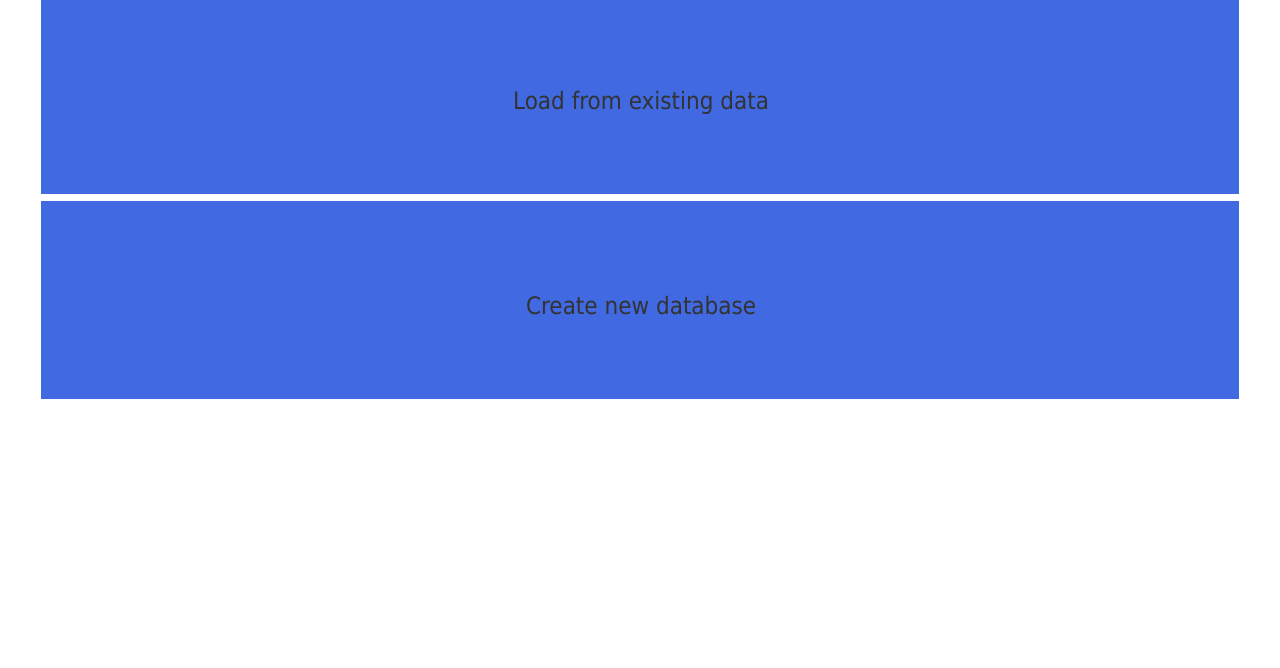
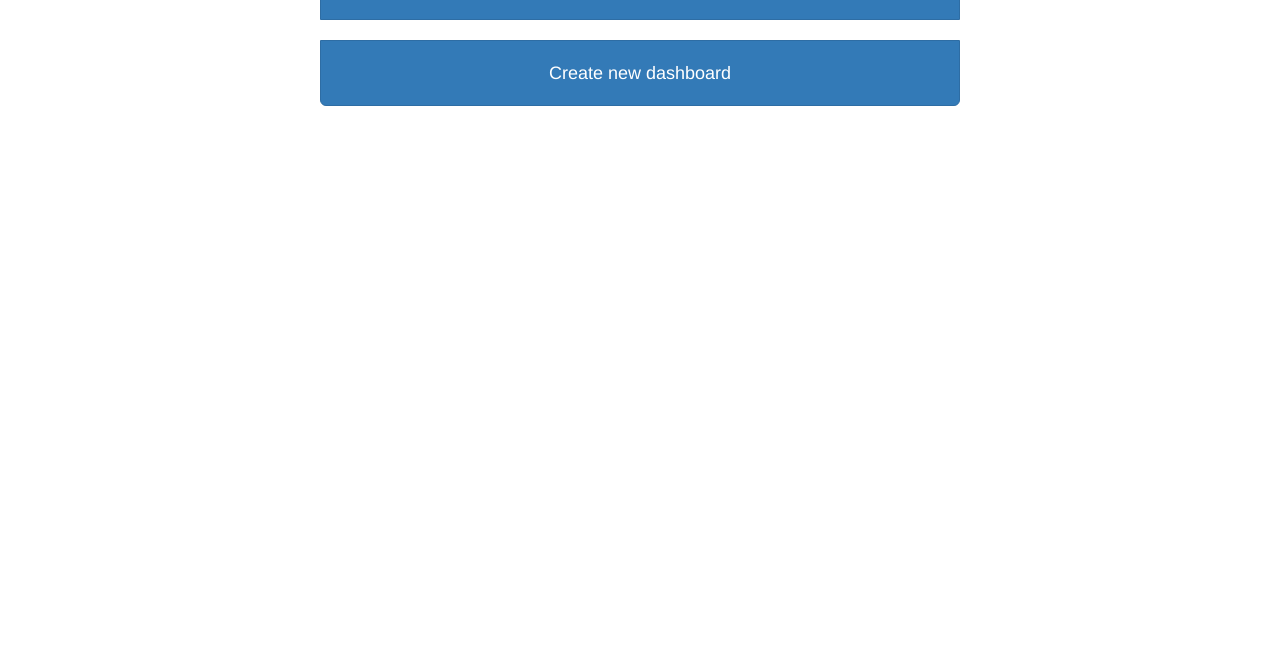
Before and after one commit to mmihira/9mng, a plain HTML site: page public_html/index.html in a window 1280 px wide. Shown: the part 132-800 px from the top of the page. Drawn offline with Linux system fonts and the light colour scheme.

Commit message:
Main buttons looking nice now

```diff
--- a/nbproject/private/private.xml
+++ b/nbproject/private/private.xml
@@ -12,9 +12,9 @@
     </editor-bookmarks>
     <open-files xmlns="http://www.netbeans.org/ns/projectui-open-files/2">
         <group>
-            <file>file:/R:/Google%20Drive/Coding/9mng/public_html/d3plot.js</file>
-            <file>file:/R:/Google%20Drive/Coding/9mng/public_html/index.html</file>
-            <file>file:/R:/Google%20Drive/Coding/9mng/public_html/dashboard.css</file>
+            <file>file:/E:/Dropbox/Coding/9mng/public_html/main.css</file>
+            <file>file:/E:/Dropbox/Coding/9mng/public_html/bootstrap.min.css</file>
+            <file>file:/E:/Dropbox/Coding/9mng/public_html/index.html</file>
         </group>
     </open-files>
 </project-private>
--- a/public_html/index.html
+++ b/public_html/index.html
@@ -89,28 +89,23 @@
             </div><!-- /.container-fluid -->
         </nav>
 
-        <div class="Header" id="header">
-            <div style="display: table-cell; vertical-align: middle;">
-                <div>
-                    Finance Dashboard
+        <div id ="main">
+
+            <div style="padding-left:25%;padding-right:25%">
+                <div class="btn-group-vertical center-block mainbtn" role="group"  aria-label="...">
+                        <div class="btn-group"  role="group" >
+                            <button id="load_ext" type="button" class="btn btn-primary btn-lg " >Load from existing file</button>
+                        </div>
+                    <div id="main_btn_spacer" class="main_btn_spacer"></div>
+
+
+                        <div class="btn-group" role="group" >
+                          <button id="create_new" type="button" class="btn btn-primary btn-lg " >Create new dashboard</button>
+                        </div>
                 </div>
             </div>
         </div>
-        <div id ="main">
-            <!--            <div class="initchoice">
-                                <div style ="display:inline-table;height:100%;width:100%">
-                                        <div style="display:table-cell;vertical-align: middle;">
-                                            <a href="xx.html"><h1>Load from existing database</h1></a>
-                                        </div>
-                                </div>
-                        </div>-->
-            <!--            <input type="file" id="fileToLoad">
-                        <button onclick="loadFileAsText()">Load Selected File</button>-->
-        </div>
-        <div>
-            <svg id="stest">
-            </svg>
-        </div>
+
         <script>
 
             /**
@@ -125,56 +120,18 @@
 
             /*********************************** CREATE THE STARTING PAGE **********************************/
 
-            /**
-             * Creates the initial button visible to user
-             *
-             * @param _w width of element
-             * @param _h height elment
-             * @param text A string which is put in between the h tag
-             * @param onclick the click call back function
-             * @return An object with all elements created
-             */
-            createIntBtn = function (_w, _h, text, onclick)
-            {
-                ret = {btn1_parent_div: document.createElement("div"),
-                    btn1_table_div: document.createElement("div"),
-                    btn1_tablecell_div: document.createElement("div")
-                };
-
-                ret.btn1_parent_div.className = "initchoice";
-                ret.btn1_parent_div.style.height = _h + "px";
-                ret.btn1_parent_div.style.width = _w + "px";
-
-                ret.btn1_table_div.style.display = "inline-table";
-                ret.btn1_table_div.style.height = _h + "px";
-                ret.btn1_table_div.style.width = _w + "px";
-
-
-                ret.btn1_tablecell_div.style.display = "table-cell";
-                ret.btn1_tablecell_div.style.verticalAlign = "middle";
-
-                ret.btn1_text_h1 = document.createElement("h1");
-                ret.btn1_text_h1.innerHTML = text;
-
-                ret.btn1_tablecell_div.appendChild(ret.btn1_text_h1);
-                ret.btn1_table_div.appendChild(ret.btn1_tablecell_div);
-                ret.btn1_parent_div.appendChild(ret.btn1_table_div);
-
-                ret.btn1_tablecell_div.addEventListener("click", onclick);
-
-                return ret;
-            };
-
 
             createNew = function ()
             {
                 _glbl.main.empty();
             };
-            glel.strt_pg_btn1 = createIntBtn(1200, 200, "Load from existing data", _glbl.fns.goToExtDatabasePage);
-            glel.strt_pg_btn2 = createIntBtn(1200, 200, "Create new database", _glbl.fns.goToLoadFromNewPage);
 
-            _glbl.main.append(glel.strt_pg_btn1.btn1_parent_div);
-            _glbl.main.append(glel.strt_pg_btn2.btn1_parent_div);
+
+            document.getElementById("load_ext").addEventListener("click", _glbl.fns.goToExtDatabasePage);
+            document.getElementById("create_new").addEventListener("click", _glbl.fns.goToLoadFromNewPage);
+
+            //_glbl.main.append(glel.strt_pg_btn1.btn1_parent_div);
+            //_glbl.main.append(glel.strt_pg_btn2.btn1_parent_div);
 
 
             // Create the create from new page
--- a/public_html/main.css
+++ b/public_html/main.css
@@ -140,3 +140,61 @@ h1 {
   height: 20px;
   width: 150px;
 }
+
+.main_btn_spacer{
+    display:block;
+    height:20px;
+}
+
+@media (max-width: 768px) {
+  .btn {
+	font-size:11px;
+    padding:4px 6px;
+  }
+
+  .main_btn_spacer{
+      height:20px;
+  }
+}
+
+@media (min-width: 768px) {
+  .btn {
+	font-size:12px;
+    padding:6px 12px;
+  }
+
+  .main_btn_spacer{
+      height:20px;
+  }
+}
+
+@media (min-width: 992px) {
+  .btn {
+	font-size:14px;
+    padding:8px 12px;
+  }
+
+  .main_btn_spacer{
+      height:20px;
+  }
+
+
+}
+
+@media (min-width: 1200px) {
+  .btn {
+    padding:10px 16px;
+    font-size:18px;
+
+  }
+
+  .main_btn_spacer{
+      height:20px;
+  }
+
+  .btn-lg {
+    padding:20px 32px;
+    font-size:18px;
+
+  }
+}
```
